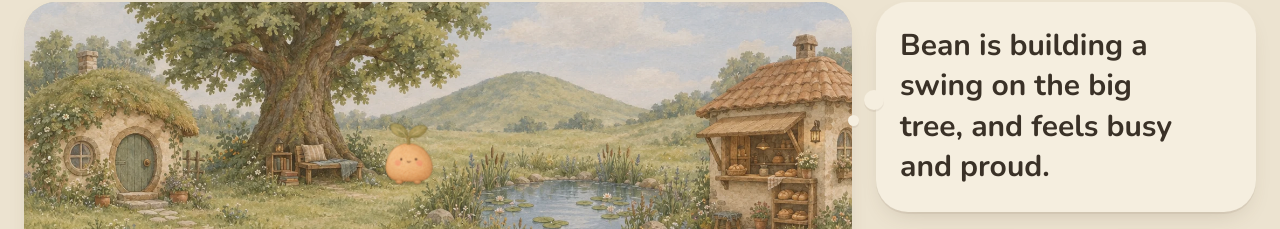
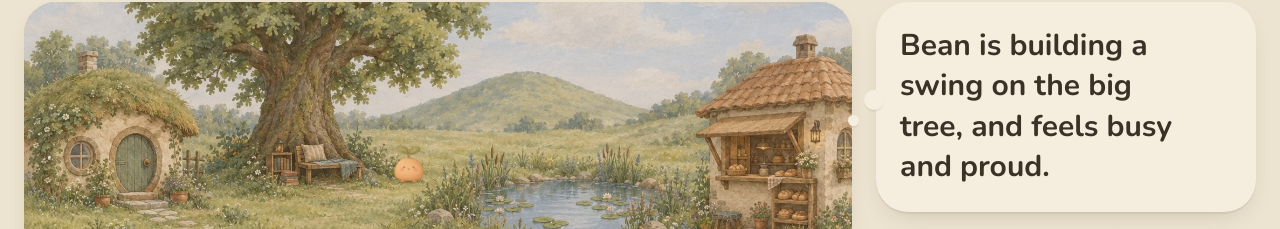
Before and after one commit to samattera-bit/bean-world, a plain HTML site: page index.html in a window 1280 px wide. Shown: the part 110-339 px from the top of the page. Drawn offline with nearby package versions, Linux system fonts and the light colour scheme.

Commit message:
Make Bean smaller in the meadow
Co-authored-by: Perplexity <noreply@perplexity.ai>

```diff
--- a/styles.css
+++ b/styles.css
@@ -378,7 +378,7 @@ body.is-still .feature { transition: none; }
 body[data-time='night'] .feature-swing { filter: brightness(0.7) saturate(0.8); }
 .feature-swing { -webkit-mask-image: linear-gradient(to bottom, transparent 0, #000 14%); mask-image: linear-gradient(to bottom, transparent 0, #000 14%); }
 /* Bean v3: the round little bean (a little smaller than the first Bean) */
-.bean { width: 7.4%; }
+.bean { width: 4.6%; }
 .bean-shadow { left: 12%; right: 12%; bottom: -1%; height: 5%; }
-@media (max-width: 899px) { .bean { width: 9.6%; } }
+@media (max-width: 899px) { .bean { width: 6%; } }
 .bean-img { filter: drop-shadow(0 0 1px rgba(70, 50, 30, 0.45)); }
```
